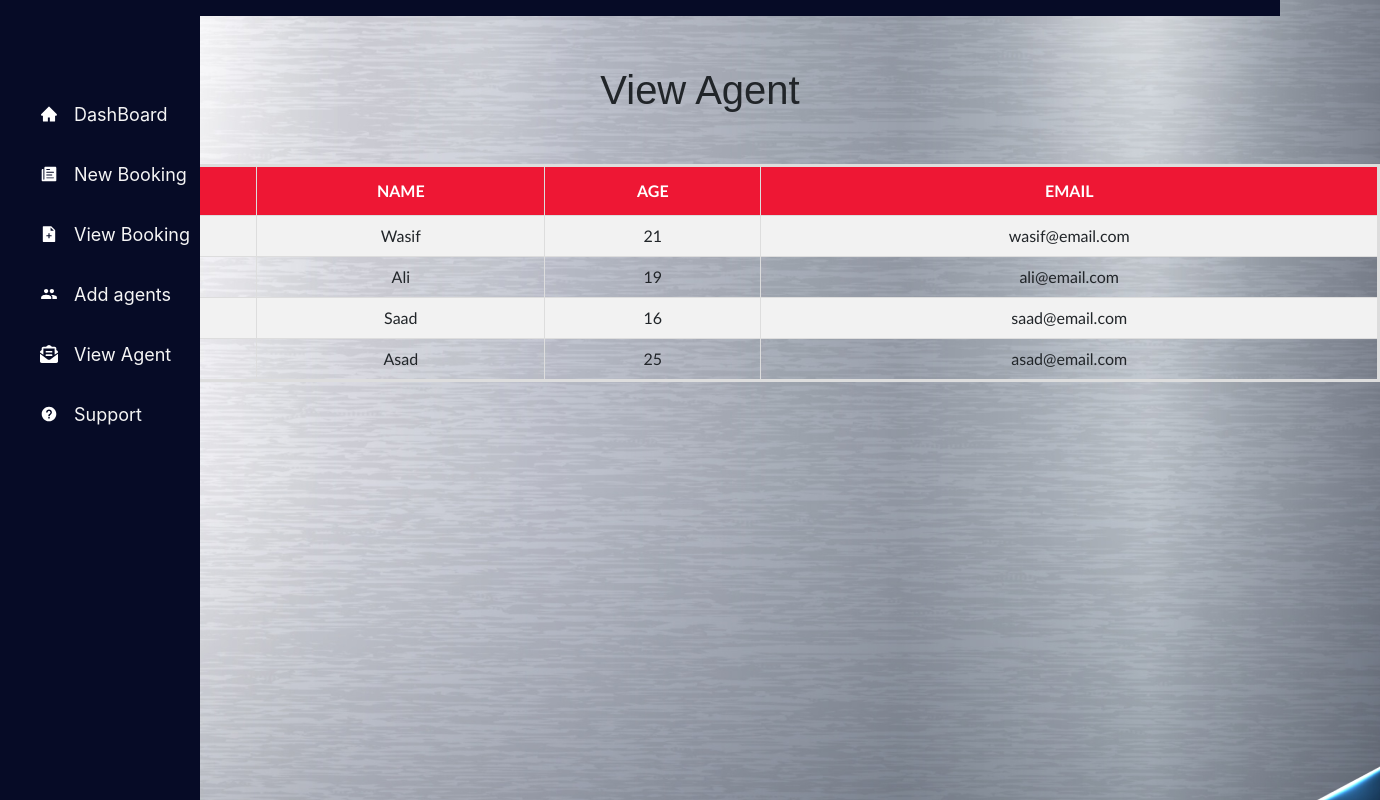
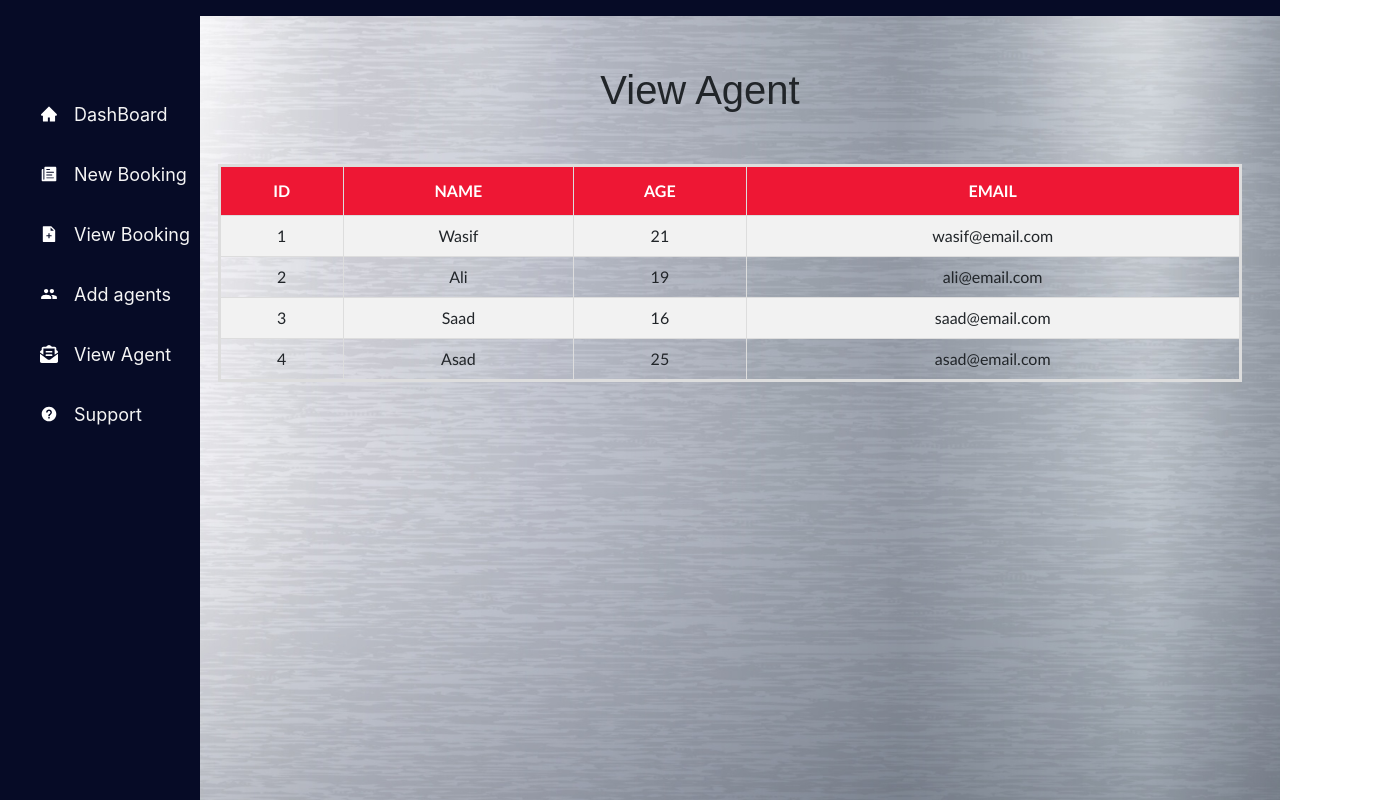
Before and after one commit to manuchaturvedi/Servicefrontend, a React (Create React App) app: page /AgentTable in a window 1280 px wide. Shown: the whole page, 1380 px wide, since content can reach past the window. Built offline with nearby package versions, Linux system fonts and the light colour scheme.

Commit message:
this is last

```diff
--- a/src/TableStyle.css
+++ b/src/TableStyle.css
@@ -10,8 +10,8 @@
     font-family: "Trebuchet MS", Arial, Helvetica, sans-serif;
     border-collapse: collapse;
     border: 3px solid #ddd;
-    width: 100%;
-    margin-left: 100px;
+    width: 80%;
+    margin-left: 17%;
     border-radius: 15px;
   }
 
```
